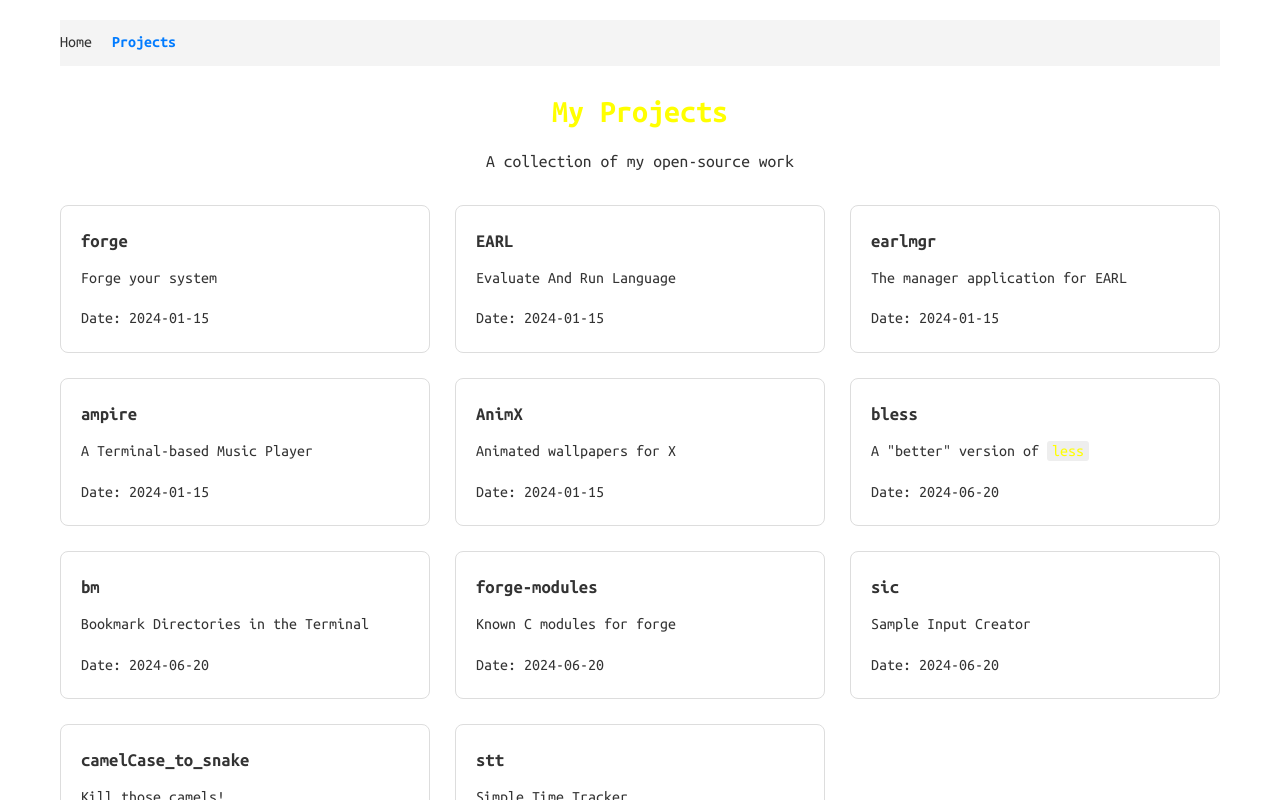
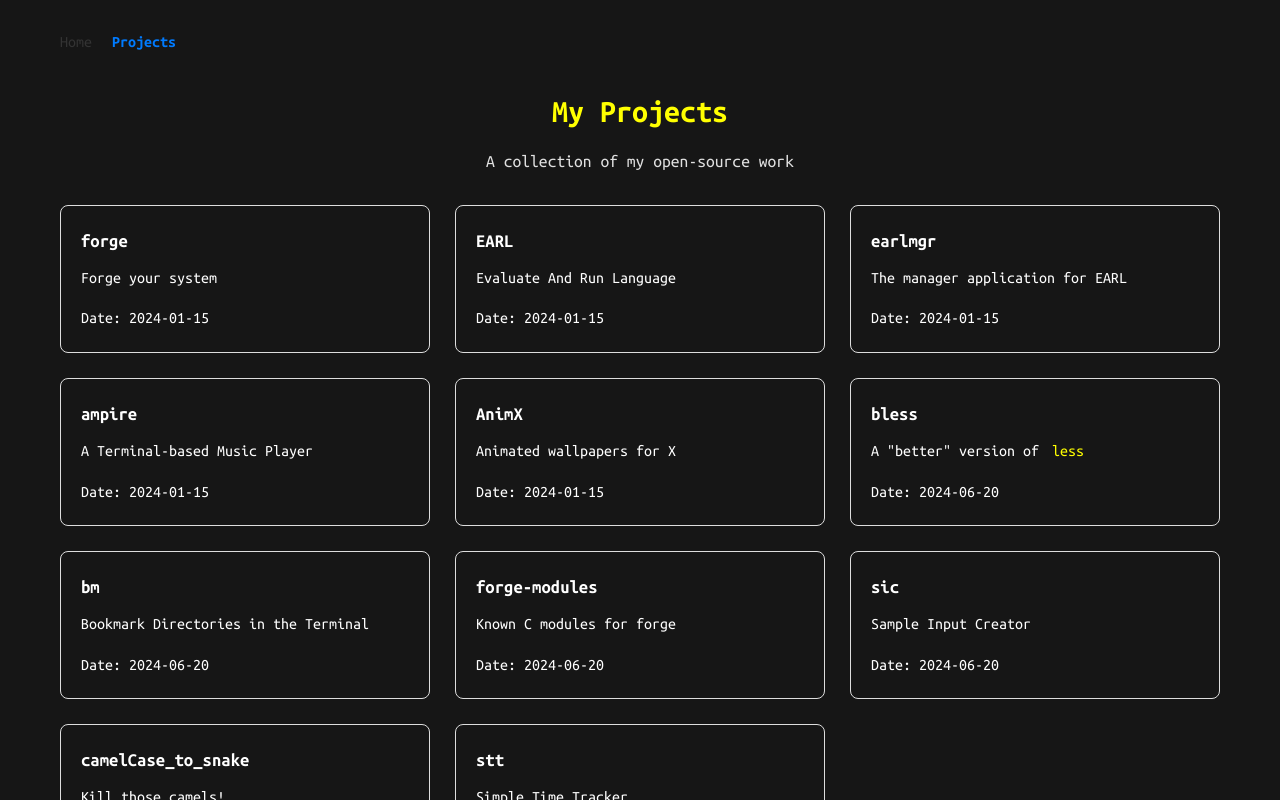
Before and after one commit to malloc-nbytes/portfolio, a React (Vite) app: page /portfolio/projects in a window 1280 px wide. Shown: the top 800 px of the page. Built offline with nearby package versions, Linux system fonts and the light colour scheme.

Commit message:
update colors

```diff
--- a/src/pages/ProjectDetail.jsx
+++ b/src/pages/ProjectDetail.jsx
@@ -36,9 +36,9 @@ function ProjectDetail() {
         <section>
             <h1 className="page-title">{project.title}</h1>
             <p>Date: {project.date}</p>
-            <Link to="/projects">Back to Projects</Link>
+            <Link className="back-to-projs" to="/projects">Back to Projects</Link>
             <p>
-                <a href={project.repoUrl} target="_blank" rel="noopener noreferrer">
+                <a className="readme-link" href={project.repoUrl} target="_blank" rel="noopener noreferrer">
                     README not rendering? View on GitHub
                 </a>
             </p>
--- a/src/styles.css
+++ b/src/styles.css
@@ -10,8 +10,9 @@
 }
 
 body {
+    background-color: #161616;  /* Dark background */
     line-height: 1.6;
-    color: #333;
+    color: #e0e0e0;  /* Light text color */
 }
 
 .app {
@@ -21,7 +22,7 @@ body {
 }
 
 header {
-    background: #f4f4f4;
+    //background: #191919;
     padding: 10px 0;
     margin-bottom: 20px;
 }
@@ -47,6 +48,10 @@ nav a:hover {
     color: #007bff;
 }
 
+/* nav a { */
+/*     color: white; */
+/* } */
+
 .page-title {
     color: yellow;
 }
@@ -62,10 +67,11 @@ nav a:hover {
     border: 1px solid #ddd;
     padding: 20px;
     border-radius: 8px;
-    background: #fff;
+    //background: #fff;
     transition: transform 0.2s ease, box-shadow 0.2s ease; /* Removed opacity, scale */
     text-decoration: none;
-    color: #333;
+    //color: #333;
+    color: #ffffff;
     display: block;
     cursor: pointer;
     position: relative;
@@ -109,13 +115,13 @@ nav a:hover {
 
 .project-desc code {
     color: yellow;
-    background: #eee;
+    //background: #eee;
     padding: 2px 5px;
     border-radius: 3px;
 }
 
 .readme-content {
-    background: #f9f9f9;
+    background: #191919;
     padding: 20px;
     border-radius: 5px;
     line-height: 1.8;
@@ -139,7 +145,7 @@ nav a:hover {
 }
 
 .readme-content pre {
-    background: #eee;
+    //background: #eee;
     padding: 15px;
     border-radius: 5px;
     overflow-x: auto;
@@ -148,7 +154,7 @@ nav a:hover {
 
 .readme-content code {
     color: yellow;
-    background: #eee;
+    //background: #eee;
     padding: 2px 5px;
     border-radius: 3px;
 }
@@ -156,7 +162,7 @@ nav a:hover {
 footer {
     text-align: center;
     padding: 10px 0;
-    background: #f4f4f4;
+    //background: #f4f4f4;
     margin-top: 20px;
 }
 
@@ -165,7 +171,7 @@ footer {
 }
 
 .profile-container {
-    background: #f4f4f4;
+    //background: #f4f4f4;
     padding: 20px;
     border-radius: 5px;
     margin-bottom: 20px;
@@ -217,6 +223,14 @@ footer {
     transition: text-decoration 0.2s ease;
 }
 
+.readme-link {
+    color: #007bff;
+}
+
+.back-to-projs {
+    color: #bb00bb;
+}
+
 .social-links a:hover,
 .website-links a:hover {
     text-decoration: underline;
```
